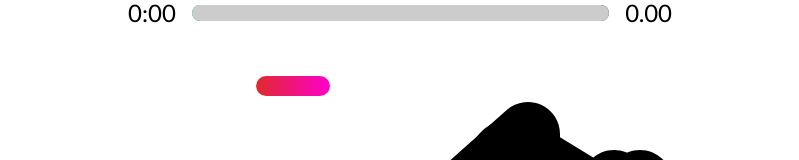
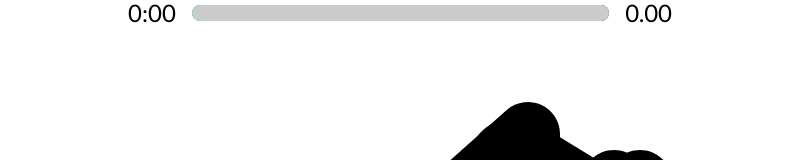
Before and after one commit to CodeWithBablu/Tune_Fox, a React (Create React App) app: page / in a window 1280 px wide. Shown: the part 578-738 px from the top of the page, without its empty margins (240-1039 px from the left). Built offline with nearby package versions, Linux system fonts and the light colour scheme.

Commit message:
v1.13 Launched Make the vol rocker beautiful

```diff
--- a/src/styles/_player.scss
+++ b/src/styles/_player.scss
@@ -44,6 +44,14 @@
     width: 30%;
     transition: all 1s ease;
 
+    &:hover > .slider-track > .audioSlider {
+      width: 100%;
+    }
+
+    &:hover > .slider-track > .slider-animate {
+      width: 100%;
+    }
+
     .vol-icon {
       padding: 0rem 1rem;
     }
@@ -55,10 +63,11 @@
       border-radius: 2rem;
       position: relative;
       height: 2rem;
+      cursor: pointer;
       overflow: hidden;
 
       .audioSlider {
-        width: 100%;
+        width: 0%;
         height: 60%;
         -webkit-appearance: none;
         border-radius: 2rem;
@@ -67,20 +76,12 @@
         cursor: pointer;
         overflow: hidden;
         transition: all 0.8s ease;
-
-        // &:hover {
-        //   width: 100%;
-        // }
-
-        // &:hover + .slider-animate {
-        //   width: 100%;
-        // }
       }
 
       .slider-animate {
         position: absolute;
         height: 100%;
-        width: 100%;
+        width: 0%;
         top: 0%;
         left: 0%;
         border-radius: 2rem;
```
